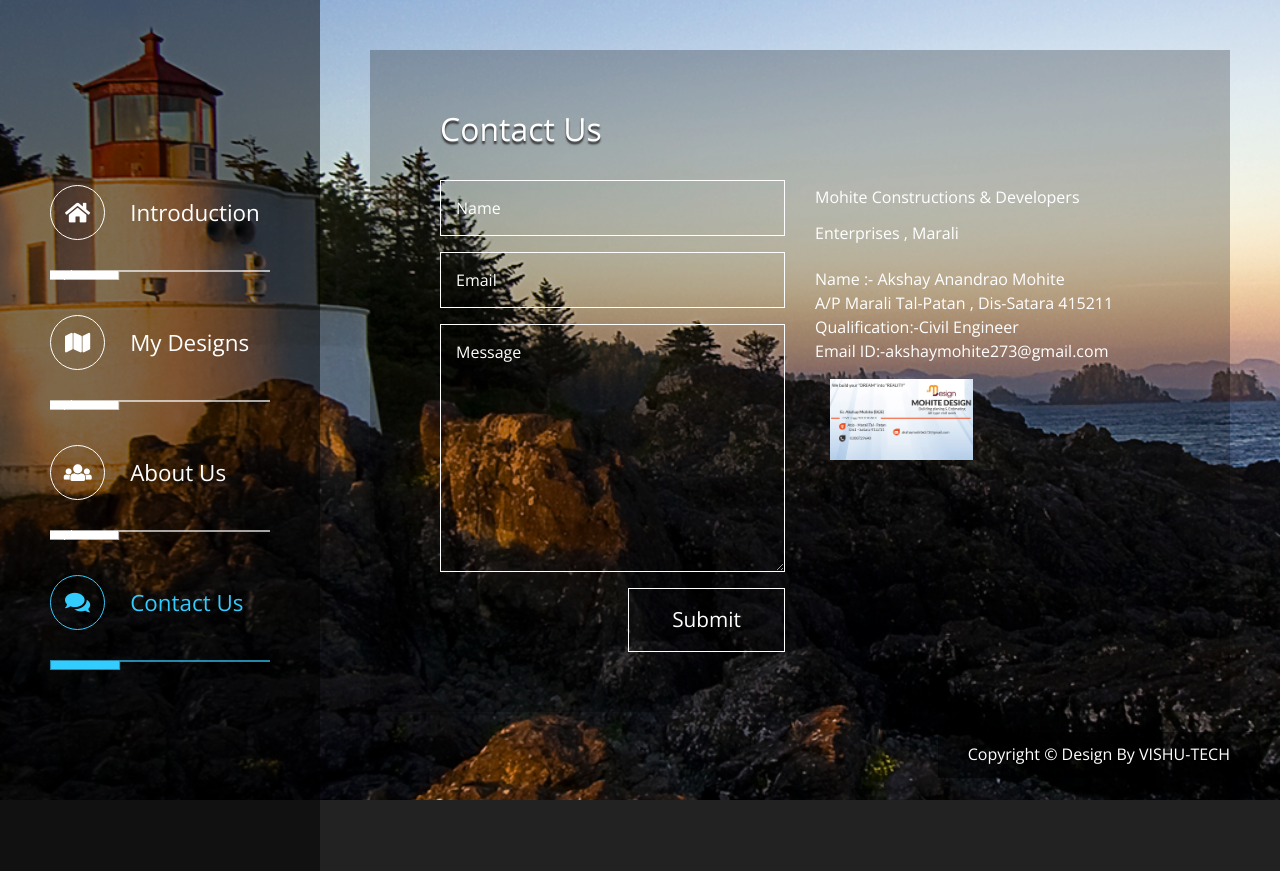
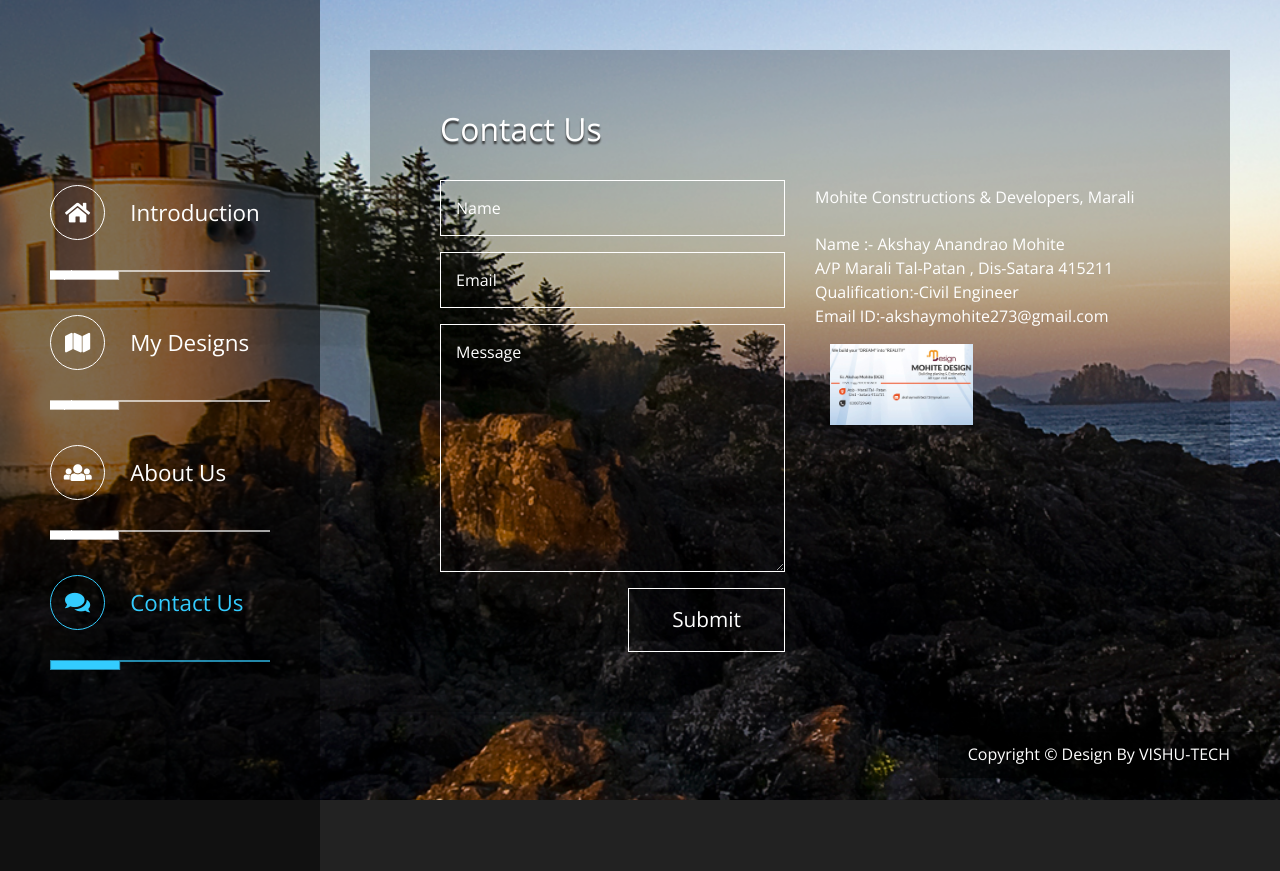
Before and after one commit to vishutech/AMDesigner.github.io, a plain HTML site: page index.html in a window 1280 px wide. Both pictures are taken after a click on the link "Contact Us". Drawn offline with nearby package versions, Linux system fonts and the light colour scheme.

Commit message:
Updated with some changes

```diff
--- a/index.html
+++ b/index.html
@@ -173,7 +173,7 @@
 								</div>
 								<div class="col-md-6 col-sm-12 tm-contact-col">
 									<div class="tm-address-box">
-										<p>Mohite Constructions & Developers Enterprises , Marali</p>
+										<p>Mohite Constructions & Developers, Marali</p>
 										<address>
 											Name :- Akshay Anandrao Mohite <br>
 											A/P Marali Tal-Patan , Dis-Satara 415211 <br>
```
